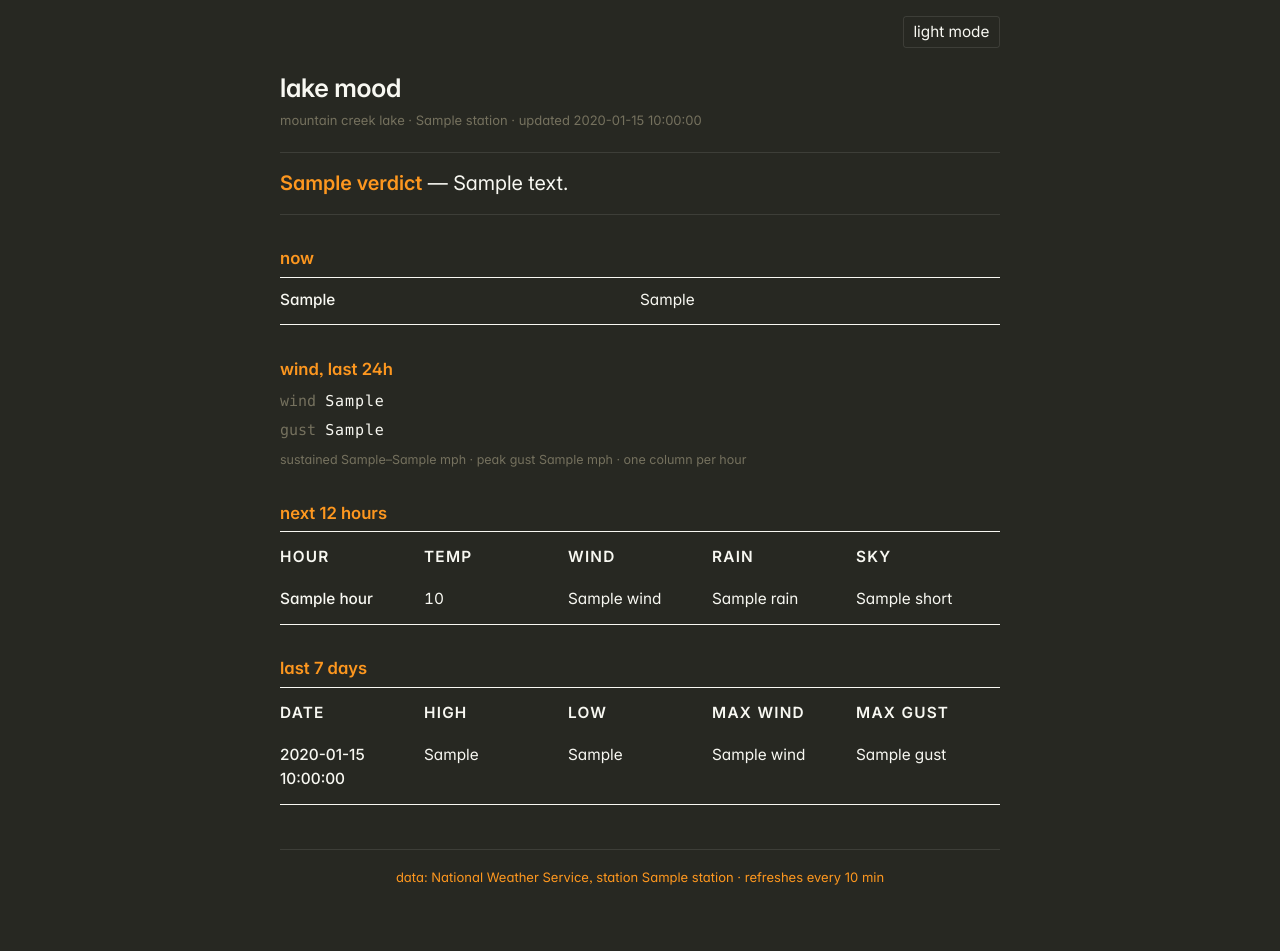
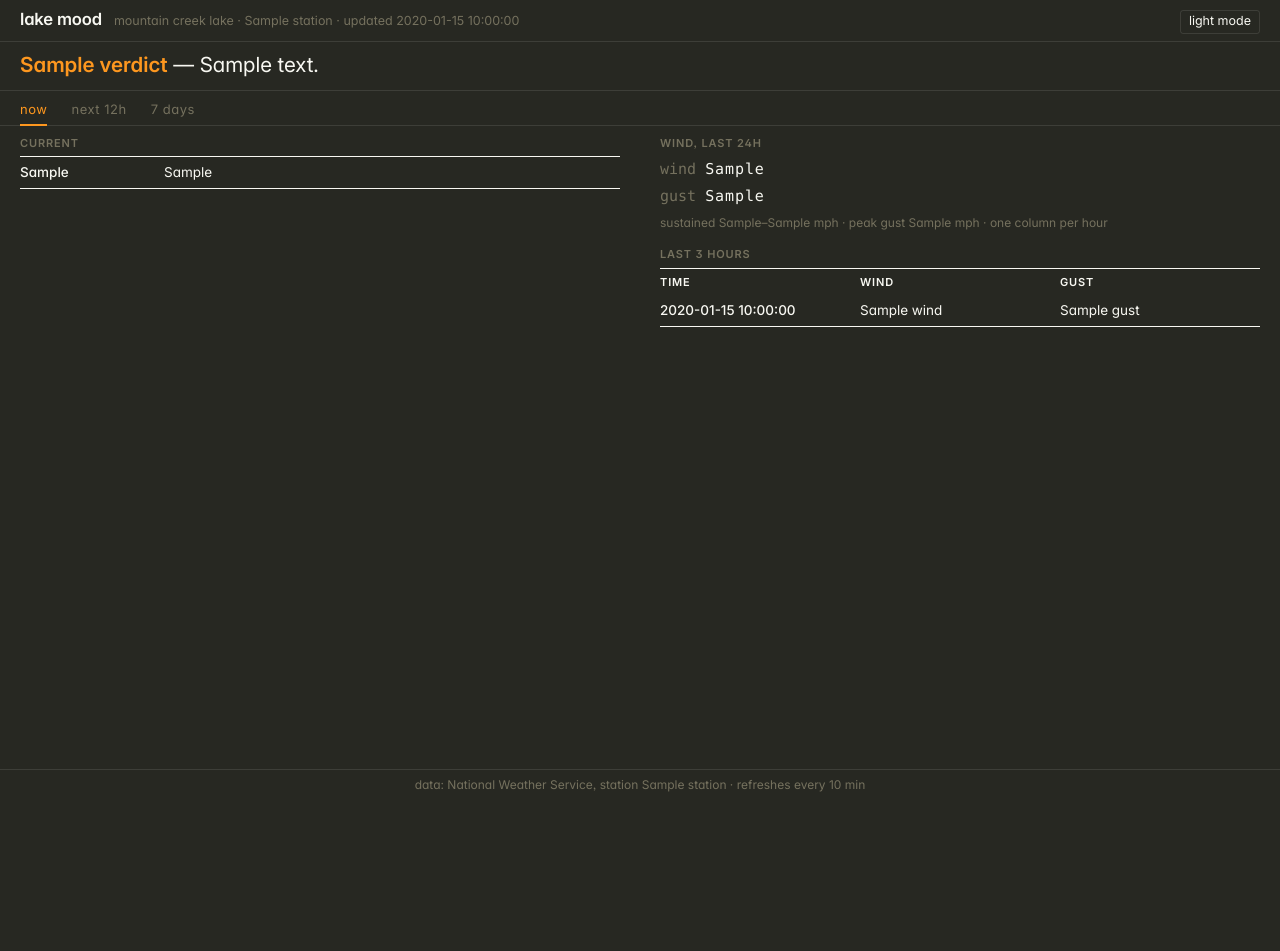
Before and after one commit to michaeldtimpe/lake-mood, a Python web app: template app/templates/index.html in a window 1280 px wide. After the commit the page ends 792 px from the top, so only its background shows below. Run offline with Jinja, Linux system fonts and the light colour scheme; the template is opened without the code that fills it: most values are stand-ins (such as "Sample title", 1, 10 or a date in 2020).

Commit message:
page: single-pane layout with now / next 12h / 7 days tabs
Co-Authored-By: Claude Fable 5.1 <noreply@anthropic.com>

```diff
--- a/app/templates/index.html
+++ b/app/templates/index.html
@@ -18,105 +18,193 @@
 <link rel="stylesheet" href="/static/tokens.css">
 <style>
   /* page-specific only; canonical tokens live in tokens.css */
+
+  /* --- single pane: the page is a flex column that fills the viewport and
+         never scrolls; only a tab panel may scroll internally. ----------- */
+  html, body { height: 100%; }
   body {
-    font-size: 15.4px;
-    line-height: 1.55;
+    height: 100dvh;
+    display: flex;
+    flex-direction: column;
+    overflow: hidden;
+    font-size: 14.5px;
+    line-height: 1.5;
   }
-  .wrap {
-    max-width: 720px;
-    margin: 0 auto 4rem;
-    padding: 0 1.25rem;
+
+  /* ------------------------------------------------------------ top bar */
+  .page-header {
+    flex: 0 0 auto;
+    display: flex;
+    align-items: baseline;
+    justify-content: flex-start;
+    gap: .75rem;
+    padding: .45rem 1.25rem;
+    border-bottom: 1px solid var(--border);
   }
-  .page-header { max-width: 720px; margin: 0 auto; padding: 16px 1.25rem; }
   h1 {
-    font-size: 1.6rem;
-    font-weight: 600;
-    margin: .25rem 0 .1rem;
-    letter-spacing: -0.01em;
-  }
-  h2 {
     font-size: 1.05rem;
     font-weight: 600;
-    color: var(--accent);
-    margin: 1.9rem 0 .35rem;
+    letter-spacing: -0.01em;
+    margin: 0;
+    flex: 0 0 auto;
   }
-  .sub { color: var(--muted); font-size: 13px; margin: 0 0 1.4rem; }
+  .sub {
+    color: var(--muted);
+    font-size: 12.5px;
+    margin: 0;
+    flex: 1 1 auto;
+    min-width: 0;
+  }
   .sub .stale { color: var(--red); }
+  .page-header .theme-toggle {
+    flex: 0 0 auto;
+    margin-left: auto;
+    font-size: 12.5px;
+    padding: .1rem .5rem;
+  }
+
+  /* ------------------------------------------------------ verdict strip */
   .verdict {
-    font-size: 1.25rem;
-    line-height: 1.45;
-    margin: 0 0 .5rem;
-    border-top: 1px solid var(--border);
+    flex: 0 0 auto;
+    font-size: 1.3rem;
+    line-height: 1.35;
+    margin: 0;
+    padding: .6rem 1.25rem .65rem;
     border-bottom: 1px solid var(--border);
-    padding: 1rem 0;
   }
   .verdict .level { color: var(--accent); font-weight: 600; }
   .verdict .note { color: var(--text); }
 
-  /* table conventions carried over from zoleb server.py */
+  /* --------------------------------------------------------------- tabs */
+  .tabs {
+    flex: 0 0 auto;
+    display: flex;
+    gap: 1.5rem;
+    padding: .3rem 1.25rem 0;
+    border-bottom: 1px solid var(--border);
+  }
+  .tab {
+    font: inherit;
+    font-size: 13px;
+    letter-spacing: .04em;
+    color: var(--muted);
+    background: none;
+    border: 0;
+    border-bottom: 2px solid transparent;
+    margin-bottom: -1px;
+    padding: .25rem 0 .3rem;
+    cursor: pointer;
+  }
+  .tab:hover { color: var(--accent); }
+  .tab[aria-selected="true"] {
+    color: var(--accent);
+    border-bottom-color: var(--accent);
+  }
+
+  /* ------------------------------------------------------------- panels */
+  .panels { flex: 1 1 auto; min-height: 0; }
+  .panel {
+    display: none;
+    height: 100%;
+    box-sizing: border-box;
+    overflow-y: auto;
+    padding: .55rem 1.25rem .8rem;
+  }
+  .panel.is-active { display: block; }
+  .cols {
+    display: grid;
+    grid-template-columns: minmax(0, 1fr) minmax(0, 1fr);
+    gap: 0 2.5rem;
+    align-items: start;
+  }
+  h2 {
+    font-size: 11px;
+    font-weight: 600;
+    letter-spacing: .08em;
+    text-transform: uppercase;
+    color: var(--muted);
+    margin: 0 0 .3rem;
+  }
+  .col + .col h2:first-child, .stack > * + * { margin-top: 0; }
+  .stack > section + section { margin-top: .9rem; }
+
+  /* ------------------ table conventions carried over from zoleb server.py */
   .tbl { border-top: 1px solid var(--text); border-bottom: 1px solid var(--text); margin: 0; }
-  .tbl table { width: 100%; border-collapse: collapse; table-layout: fixed; }
+  .tbl table { width: 100%; border-collapse: collapse; table-layout: fixed; font-size: 13.5px; }
   thead th {
     text-align: left;
     font-weight: 600;
-    font-size: inherit;
+    font-size: 11px;
     letter-spacing: .08em;
     text-transform: uppercase;
-    padding: .8rem 0 .55rem;
+    padding: .35rem 0 .3rem;
     vertical-align: bottom;
     color: var(--text);
   }
-  tbody tr:first-child td { padding-top: .6rem; }
-  tbody tr:last-child td { padding-bottom: .8rem; border-bottom: none; }
+  tbody tr:first-child td { padding-top: .3rem; }
+  tbody tr:last-child td { padding-bottom: .35rem; border-bottom: none; }
   td {
-    padding: .4rem 0;
+    padding: .2rem 0;
     vertical-align: top;
     border-bottom: 1px solid var(--border);
     word-break: break-word;
     color: var(--text);
   }
-  td.k { font-weight: 500; padding-right: 2rem; }
-  td.v, td.n { font-variant-numeric: tabular-nums; padding-right: 1.5rem; }
+  td.k { font-weight: 500; padding-right: 1.5rem; }
+  td.v, td.n { font-variant-numeric: tabular-nums; padding-right: 1rem; }
   th.n { font-variant-numeric: tabular-nums; }
+  td.s { white-space: nowrap; overflow: hidden; text-overflow: ellipsis; }
   tr.good td { color: var(--green); }
+
+  /* fixed layout keeps 12 forecast rows one line tall at any width */
+  col.c-hour { width: 4.6rem; }
+  col.c-temp { width: 3.6rem; }
+  col.c-wind { width: 6.4rem; }
+  col.c-rain { width: 3.6rem; }
+  col.c-key  { width: 9rem; }
+
+  /* ---------------------------------------------------------- sparkline */
   .spark {
     font-family: ui-monospace, "SF Mono", Menlo, Consolas, monospace;
     font-size: 15px;
-    line-height: 1.9;
+    line-height: 1.8;
     letter-spacing: .06em;
     white-space: pre;
     overflow-x: auto;
   }
   .spark .lbl { color: var(--muted); letter-spacing: 0; }
-  .spark-meta { color: var(--muted); font-size: 12.5px; margin-top: .35rem; }
+  .spark-meta { color: var(--muted); font-size: 12px; margin: .25rem 0 0; }
+
+  /* ------------------------------------------------------------- footer */
   footer {
-    margin-top: 2.75rem;
-    color: var(--accent);
+    flex: 0 0 auto;
+    color: var(--muted);
     border-top: 1px solid var(--border);
-    padding-top: 1.1rem;
+    padding: .35rem 1.25rem .4rem;
     text-align: center;
-    font-size: 13px;
+    font-size: 12px;
   }
   a { color: var(--accent); }
+
+  /* Phone: stack the two columns. Tables stay tables — they are narrow. */
   @media (max-width: 640px) {
-    thead { display: none; }
-    table, tbody, tr, td { display: block; width: 100% !important; }
-    tbody tr { border-bottom: 1px solid var(--border); padding: .6rem 0; }
-    tbody tr:last-child { border-bottom: none; }
-    td { border: none; padding: .1rem 0; }
-    td.k, td.v, td.n { padding-right: 0; }
+    .page-header { flex-wrap: wrap; }
+    .sub { order: 3; flex: 1 0 100%; }
+    .verdict { font-size: 1.2rem; }
+    .panel { padding-left: 1rem; padding-right: 1rem; }
+    .tabs, .page-header, .verdict, footer { padding-left: 1rem; padding-right: 1rem; }
+    .cols { grid-template-columns: minmax(0, 1fr); gap: .9rem 0; }
+    .tbl table { font-size: 13px; }
+    col.c-hour { width: 4.2rem; }
+    col.c-temp { width: 3.2rem; }
+    col.c-wind { width: 5.6rem; }
+    col.c-rain { width: 3.2rem; }
   }
 </style>
 </head>
 <body>
 
 <header class="page-header">
-  <button id="theme-toggle" class="theme-toggle" type="button"
-          aria-label="Toggle color theme">theme</button>
-</header>
-
-<div class="wrap">
-
   <h1>lake mood</h1>
   <p class="sub">
     mountain creek lake · {{ station }} · updated {{ updated }}
@@ -124,15 +212,33 @@
     <span class="stale">· stale, no observation in {{ stale_minutes }}+ min</span>
     {% endif %}
   </p>
+  <button id="theme-toggle" class="theme-toggle" type="button"
+          aria-label="Toggle color theme">theme</button>
+</header>
 
 <p class="verdict">
   <span class="level">{{ verdict.label }}</span>
   <span class="note">— {{ verdict.note }}</span>
 </p>
 
-  <h2>now</h2>
+<nav class="tabs" role="tablist" aria-label="views">
+  <button class="tab" type="button" role="tab" data-tab="now"
+          aria-controls="panel-now" aria-selected="true">now</button>
+  <button class="tab" type="button" role="tab" data-tab="forecast"
+          aria-controls="panel-forecast" aria-selected="false">next 12h</button>
+  <button class="tab" type="button" role="tab" data-tab="week"
+          aria-controls="panel-week" aria-selected="false">7 days</button>
+</nav>
+
+<main class="panels">
+
+  <section class="panel is-active" id="panel-now" role="tabpanel" aria-label="now">
+    <div class="cols">
+      <div class="col">
+        <h2>current</h2>
         <div class="tbl">
           <table>
+            <colgroup><col class="c-key"><col></colgroup>
             <tbody>
             {% for k, v in now_rows %}
               <tr><td class="k">{{ k }}</td><td class="v">{{ v }}</td></tr>
@@ -142,17 +248,51 @@
             </tbody>
           </table>
         </div>
+      </div>
 
+      <div class="col stack">
+        <section>
           <h2>wind, last 24h</h2>
           <div class="spark"><span class="lbl">wind </span>{{ wind_spark }}
 <span class="lbl">gust </span>{{ gust_spark }}</div>
           <p class="spark-meta">
-    sustained {{ wind_min }}–{{ wind_max }} mph · peak gust {{ gust_max }} mph · one column per hour
+            sustained {{ wind_min }}–{{ wind_max }} mph · peak gust {{ gust_max }} mph
+            · one column per hour
           </p>
+        </section>
 
-  <h2>next 12 hours</h2>
+        <section>
+          <h2>last 3 hours</h2>
           <div class="tbl">
             <table>
+              <thead>
+                <tr><th>time</th><th class="n">wind</th><th class="n">gust</th></tr>
+              </thead>
+              <tbody>
+              {% for r in recent_rows %}
+                <tr>
+                  <td class="k">{{ r.time }}</td>
+                  <td class="n">{{ r.wind }}</td>
+                  <td class="n">{{ r.gust }}</td>
+                </tr>
+              {% else %}
+                <tr><td class="k">—</td><td class="n"></td><td class="n"></td></tr>
+              {% endfor %}
+              </tbody>
+            </table>
+          </div>
+        </section>
+      </div>
+    </div>
+  </section>
+
+  <section class="panel" id="panel-forecast" role="tabpanel" aria-label="next 12 hours">
+    <div class="tbl">
+      <table>
+        <colgroup>
+          <col class="c-hour"><col class="c-temp"><col class="c-wind">
+          <col class="c-rain"><col>
+        </colgroup>
         <thead>
           <tr>
             <th>hour</th><th class="n">temp</th><th>wind</th><th class="n">rain</th><th>sky</th>
@@ -165,16 +305,17 @@
             <td class="n">{{ f.temp }}</td>
             <td class="n">{{ f.wind }}</td>
             <td class="n">{{ f.rain }}</td>
-          <td>{{ f.short }}</td>
+            <td class="s">{{ f.short }}</td>
           </tr>
         {% else %}
-        <tr><td class="k">—</td><td class="n"></td><td class="n"></td><td class="n"></td><td>no forecast yet</td></tr>
+          <tr><td class="k">—</td><td class="n"></td><td class="n"></td><td class="n"></td><td class="s">no forecast yet</td></tr>
         {% endfor %}
         </tbody>
       </table>
     </div>
+  </section>
 
-  <h2>last 7 days</h2>
+  <section class="panel" id="panel-week" role="tabpanel" aria-label="last 7 days">
     <div class="tbl">
       <table>
         <thead>
@@ -198,13 +339,48 @@
         </tbody>
       </table>
     </div>
+  </section>
+
+</main>
 
 <footer>
   data: National Weather Service, station {{ station }} · refreshes every 10 min
 </footer>
 
-</div>
+<script>
+  // Tabs: remembered in localStorage and mirrored in the URL hash, so the
+  // 5-minute meta refresh comes back to the tab you were looking at.
+  (function () {
+    var KEY = "lake-mood-tab";
+    var tabs = Array.prototype.slice.call(document.querySelectorAll(".tab"));
+    var names = tabs.map(function (t) { return t.getAttribute("data-tab"); });
 
+    function show(name) {
+      if (names.indexOf(name) < 0) name = names[0];
+      tabs.forEach(function (t) {
+        var on = t.getAttribute("data-tab") === name;
+        t.setAttribute("aria-selected", on ? "true" : "false");
+        var panel = document.getElementById("panel-" + t.getAttribute("data-tab"));
+        if (panel) panel.classList.toggle("is-active", on);
+      });
+      try { localStorage.setItem(KEY, name); } catch (e) {}
+      if (window.history && history.replaceState) {
+        history.replaceState(null, "", "#" + name);
+      }
+    }
+
+    tabs.forEach(function (t) {
+      t.addEventListener("click", function () { show(t.getAttribute("data-tab")); });
+    });
+    window.addEventListener("hashchange", function () {
+      show(location.hash.replace(/^#/, ""));
+    });
+
+    var initial = location.hash.replace(/^#/, "");
+    if (!initial) { try { initial = localStorage.getItem(KEY) || ""; } catch (e) {} }
+    show(initial);
+  })();
+</script>
 <script src="/static/theme-toggle.js" defer></script>
 </body>
 </html>
```
Also changed, not shown: app/main.py (+27 -0 lines), tests/test_view.py (added, +44 -0 lines). Lines whose indentation alone changed are shown as unchanged.
